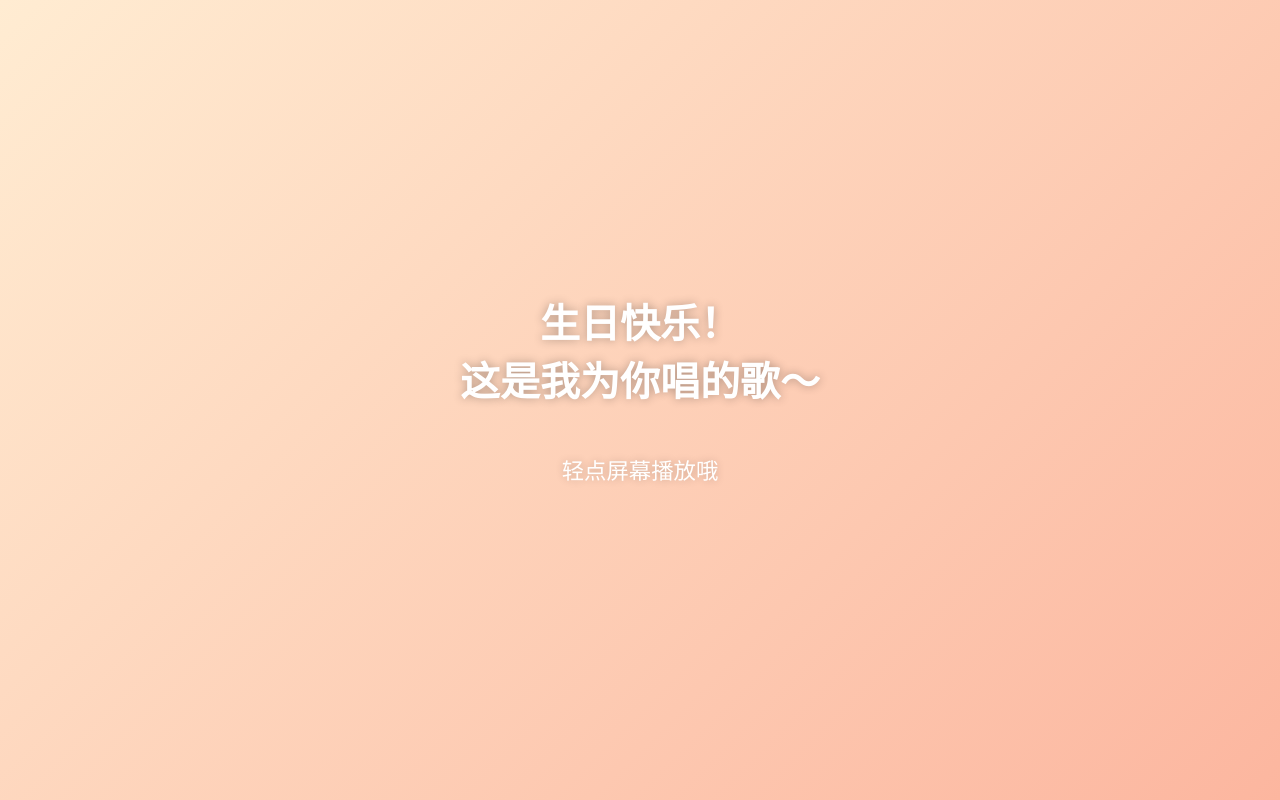
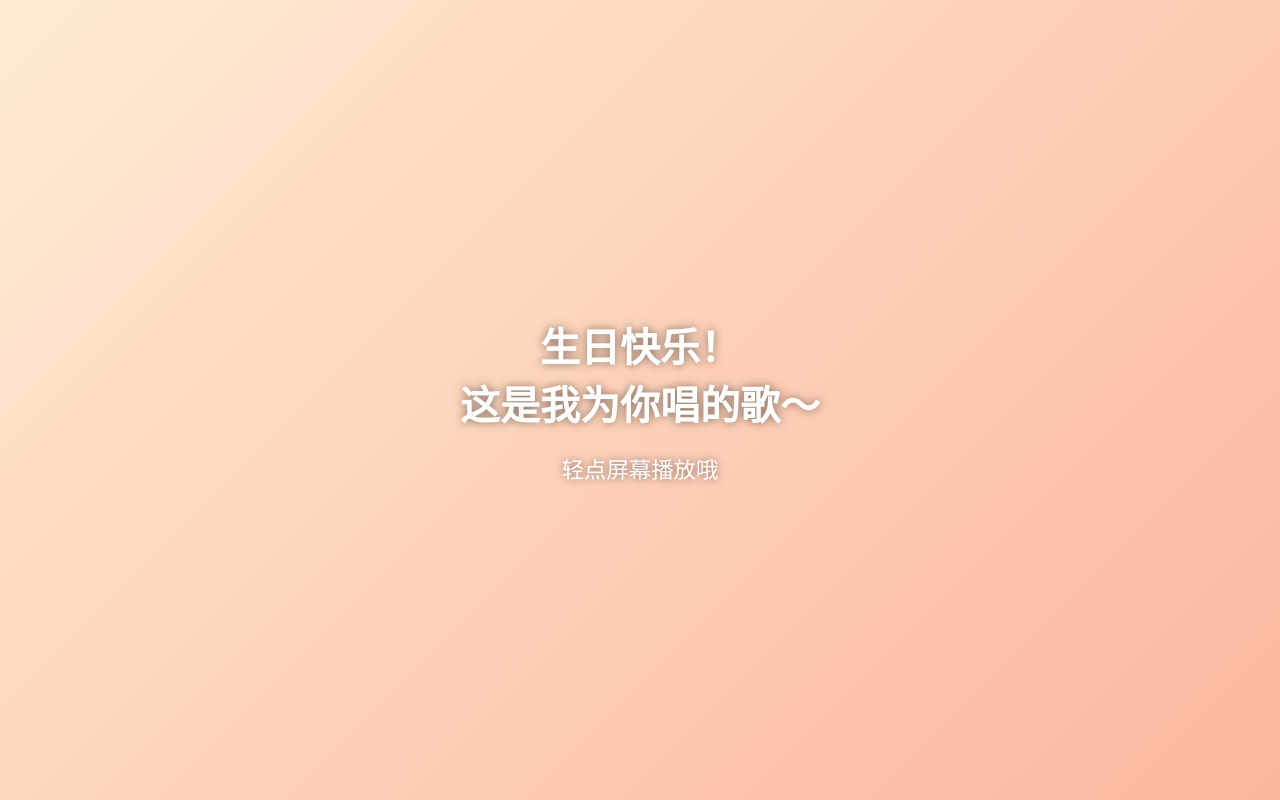
Before and after one commit to R1cardo111dqfw/bday2025, a plain HTML site: page index.html in a window 1280 px wide. Drawn offline with Linux system fonts and the light colour scheme.

Commit message:
Update index.html

```diff
--- a/index.html
+++ b/index.html
@@ -19,14 +19,14 @@
     }
     h1{
       font-size:2.5em;
-      text-shadow:0 0 10px rgba(0,0,0,.3);
-      margin:0 20px;
+      text-shadow:0 0 10px rgba(0,0,0,.5);
+      margin:0 20px 10px;
     }
     .tip{
       color:#fff;
       font-size:1.4em;
-      margin-top:2em;
-      text-shadow:0 0 8px rgba(0,0,0,.2);
+      text-shadow:0 0 8px rgba(0,0,0,.5);
+      margin:10px 20px 0;
     }
   </style>
 </head>
```
